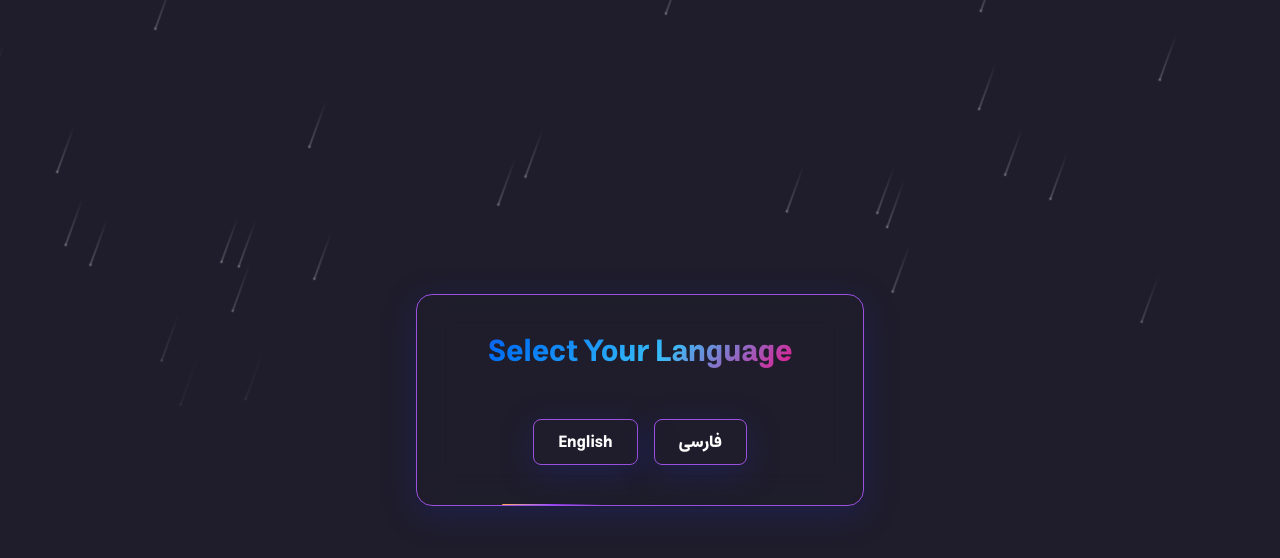
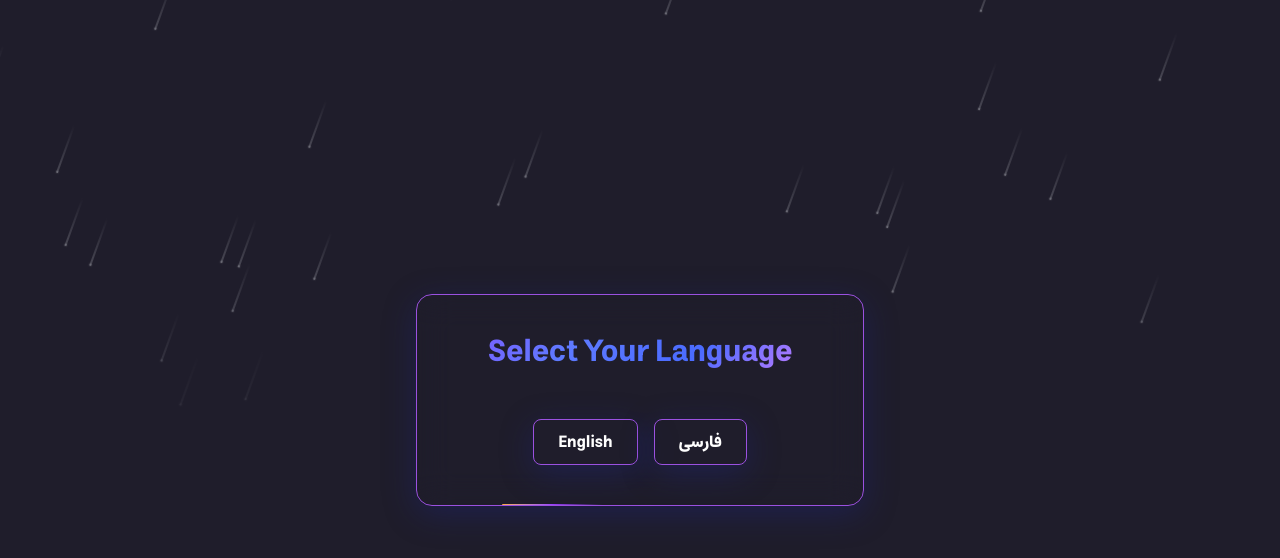
Before and after one commit to ShahriaryPrison/heysam, a Next.js app: page / in a window 1280 px wide. Shown: the top 558 px of the page. Built offline with nearby package versions, Linux system fonts and the light colour scheme.

Commit message:
change index page button

```diff
--- a/src/components/magicui/aurora-text.jsx
+++ b/src/components/magicui/aurora-text.jsx
@@ -1,11 +1,12 @@
-"use client";;
+"use client";
 import React, { memo } from "react";
 
-export const AuroraText = memo(({
+export const AuroraText = memo(
+  ({
     children,
     className = "",
-  colors = ["#FF0080", "#7928CA", "#0070F3", "#38bdf8"],
-  speed = 1
+    colors = ["#C77DFF", "#9B51E0", "#7F5AFF", "#5E7AFF", "#4A6BFF"],
+    speed = 1,
   }) => {
     const gradientStyle = {
       backgroundImage: `linear-gradient(135deg, ${colors.join(", ")}, ${
@@ -22,11 +23,13 @@ export const AuroraText = memo(({
         <span
           className="relative animate-aurora bg-[length:200%_auto] bg-clip-text text-transparent"
           style={gradientStyle}
-        aria-hidden="true">
+          aria-hidden="true"
+        >
           {children}
         </span>
       </span>
     );
-});
+  }
+);
 
 AuroraText.displayName = "AuroraText";
--- a/src/pages/index.js
+++ b/src/pages/index.js
@@ -85,7 +85,6 @@ export default function Home() {
             </Link> */}
             <Link
               href="/en"
-              as={"button"}
               className="member-animation flex justify-center items-center glass px-6 py-2.5 text-white rounded-lg font-bold"
             >
               English
@@ -93,7 +92,6 @@ export default function Home() {
 
             <Link
               href="/fa"
-              as={"button"}
               className="member-animation flex justify-center items-center glass px-6 py-2.5 text-white rounded-lg font-bold"
             >
               فارسی
```
Lines whose indentation alone changed are shown as unchanged.
